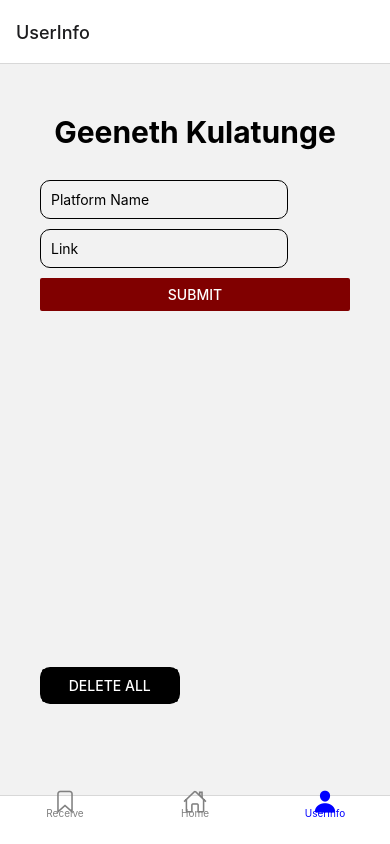
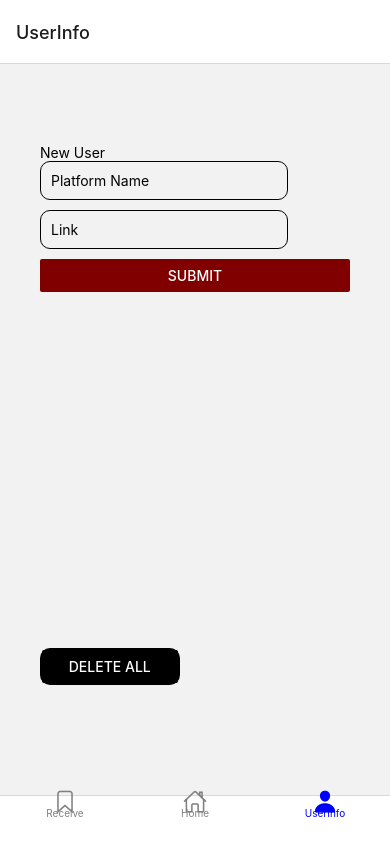
Before and after one commit to Geeneth/MeetYou, a React Native app: screen /UserInfo in a window 390 px wide. Built offline with nearby package versions, Linux system fonts and the light colour scheme.

Commit message:
Allowed UserName Change

```diff
--- a/pages/home-page.js
+++ b/pages/home-page.js
@@ -165,7 +165,7 @@
     <View style={styles.container}>
       <Text> Hello World </Text>
       {/* //button that runs getData */}
-      <Button title="Get Data" onPress={() => importDataHelper()} />
+      {/* <Button title="Get Data" onPress={() => importDataHelper()} /> */}
       <View>
         <TouchableOpacity onPress={() => setModalVisible(true)}>
           <Image
--- a/pages/user-info-page.js
+++ b/pages/user-info-page.js
@@ -16,7 +16,8 @@
 function UserInfoPage(props) {
   //state variable for an array of social links
   const [socialLinks, setSocialLinks] = React.useState([]);
-  const [userName, setUserName] = React.useState("Geeneth Kulatunge");
+  const [userName, setUserName] = React.useState("New User");
+  const [text, onChangeText] = React.useState("New User");
 
   const importData = async () => {
     try {
@@ -34,6 +35,12 @@
         let combinedString = combinedString + values[index] + "Ω";
         await AsyncStorage.setItem("combinedString", combinedString);
       });
+
+      //get the user's name
+      const userName = await AsyncStorage.getItem("userName");
+      setUserName(userName);
+      onChangeText(userName);
+      console.log("User Name: " + userName);
 
     } catch (error) {
       console.error(error);
@@ -75,6 +82,17 @@
   // };
 
   //create a function to delete the user's input from async storage
+
+  const updateName = async (newName) => {
+    try {
+      await AsyncStorage.setItem("userName", newName);
+    } catch (e) {
+      console.log(e);
+    }
+    importData();
+    onChangeText(newName);
+  };
+
   const removeValue = async (removePlatform) => {
     try {
       await AsyncStorage.removeItem(removePlatform);
@@ -99,6 +117,14 @@
     <View style={styles.container}>
       <View>
         <Text style={styles.title}>{userName}</Text>
+      </View>
+
+      <View>
+      <TextInput
+        style={styles.input}
+        onChangeText={(text) => updateName(text)}
+        value={text}
+      />
       </View>
 
       {/* //map through the counter array and create a new social link button for each element */}
```
